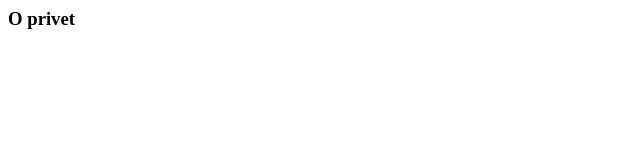
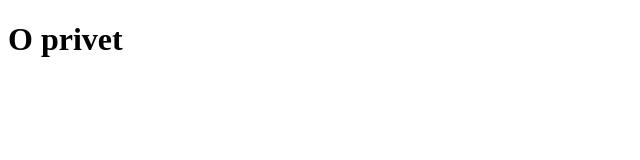
Before and after one commit to 100iz100/codewar, a plain HTML site: page hello.html in a window 1280 px wide. Shown: the whole page, without its empty margins (0-640 px from the left). Drawn offline with Linux system fonts and the light colour scheme.

Commit message:
Update hello.html

```diff
--- a/hello.html
+++ b/hello.html
@@ -1 +1,9 @@
-<h3>O privet</h3>
+<!DOCTYPE html>
+<html lang="en">
+<head>
+	<meta charset="UTF-8">
+	<title>Document</title>
+</head>
+<body>
+<h1>O privet</h1>
+</body>
```
